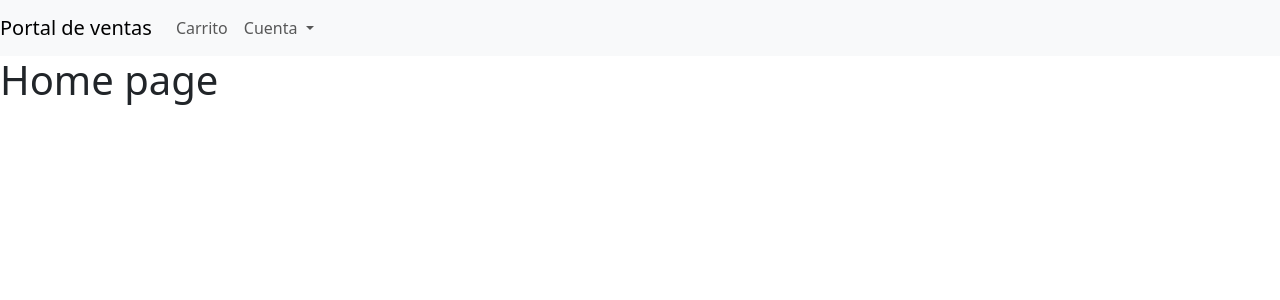
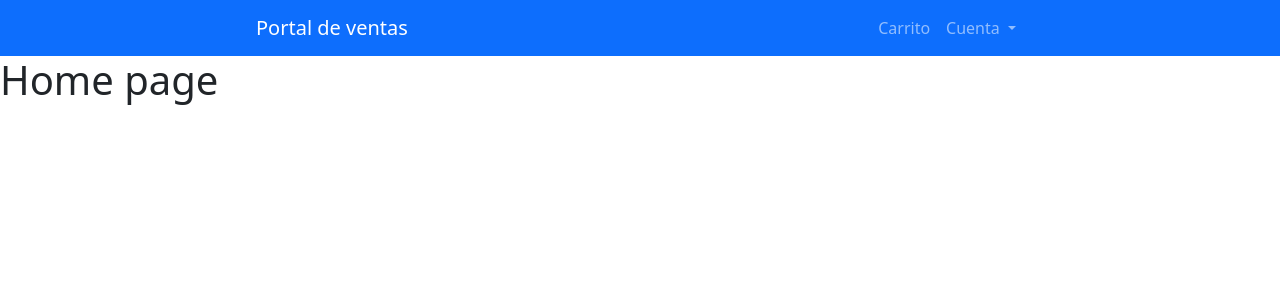
Before and after one commit to edubrialesUFV/atenea, a Django app: page / in a window 1280 px wide. Shown: the top 300 px of the page. Run offline with Django 4.2, Linux system fonts and the light colour scheme.

Commit message:
modifying navbar and styles

```diff
--- /dev/null
+++ b/gestion_almacenes/static/navbar.css
@@ -0,0 +1,4 @@
+.position{
+    padding-left: 20%;
+    padding-right: 20%;
+}
--- a/gestion_almacenes/templates/base.html
+++ b/gestion_almacenes/templates/base.html
@@ -9,6 +9,10 @@
     <title>{% block title %}{% endblock %}</title>
     <link href="https://cdn.jsdelivr.net/npm/bootstrap@5.3.0-alpha3/dist/css/bootstrap.min.css" rel="stylesheet" integrity="sha384-KK94CHFLLe+nY2dmCWGMq91rCGa5gtU4mk92HdvYe+M/SXH301p5ILy+dN9+nJOZ" crossorigin="anonymous">
     <link rel="stylesheet" href="{% static 'style.css' %}">
+    <link rel="stylesheet" href="{% static 'navbar.css' %}">
+    <script src="https://cdn.jsdelivr.net/npm/@popperjs/core@2.11.6/dist/umd/popper.min.js" integrity="sha384-oBqDVmMz4fnFO9gybBud7l3x7tS8Gw/xj5l6uS/6i62E6G4b6db7U6J4Q25Dbg" crossorigin="anonymous"></script>
+    <script src="https://cdn.jsdelivr.net/npm/bootstrap@5.3.0-alpha1/dist/js/bootstrap.min.js" integrity="sha384-KyZXEAg3QhqLMpG8r+Knujsl5/Vfzoc+XJd+hwvJg+vkK/uxreDwF1O1V7Kd9Ktm" crossorigin="anonymous"></script>
+
 </head>
 <body>
     {%include 'navbar.html'%}
--- a/gestion_almacenes/templates/navbar.html
+++ b/gestion_almacenes/templates/navbar.html
@@ -1,25 +1,25 @@
-<nav class="navbar navbar-expand-lg navbar-light bg-light">
+<nav class="navbar navbar-expand-lg navbar-dark bg-primary position">
     <a class="navbar-brand" href="{% url 'home' %}">Portal de ventas</a>
     <button class="navbar-toggler" type="button" data-toggle="collapse" data-target="#navbarNav" aria-controls="navbarNav" aria-expanded="false" aria-label="Toggle navigation">
       <span class="navbar-toggler-icon"></span>
     </button>
     <div class="collapse navbar-collapse" id="navbarNav">
-      <ul class="navbar-nav">
+      <ul class="navbar-nav ms-auto"> <!-- Cambiamos ml-auto a ms-auto aquí -->
         <li class="nav-item">
           <a class="nav-link" href="#">Carrito</a>
         </li>
         <li class="nav-item dropdown">
-          <a class="nav-link dropdown-toggle" href="#" id="navbarDropdown" role="button" data-toggle="dropdown" aria-haspopup="true" aria-expanded="false">
-            Cuenta
-          </a>
-          <div class="dropdown-menu" aria-labelledby="navbarDropdown">
+            <a class="nav-link dropdown-toggle" href="#" role="button" data-bs-toggle="dropdown" aria-expanded="false">
+                Cuenta
+            </a>
+          <ul class="dropdown-menu">
             {% if user.is_authenticated %}
-              <a class="dropdown-item" href="{% url 'logout' %}">Cerrar Sesión</a>
+            <li><a class="dropdown-item" href="#">Cerrar Sesión</a></li>
             {% else %}
-              <a class="dropdown-item" href="{% url 'login' %}">Iniciar Sesión</a>
-              <a class="dropdown-item" href="#">Registrarse</a>
+            <li><a class="dropdown-item" href="#">Iniciar Sesión</a></li>
+            <li><a class="dropdown-item" href="#">Registrarse</a></li>
             {% endif %}
-          </div>
+          </ul>
         </li>
       </ul>
     </div>
```
